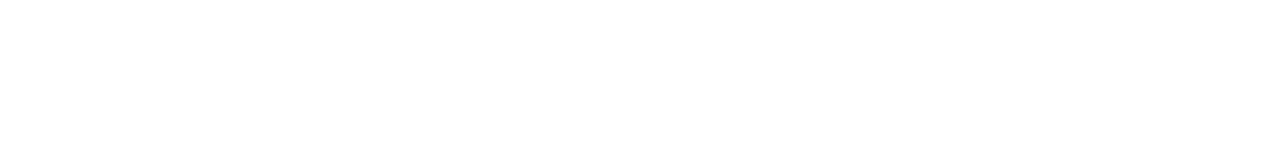
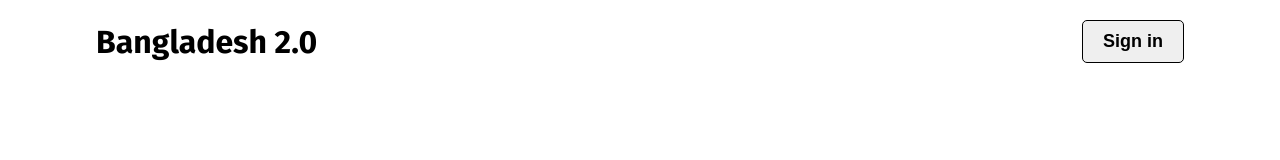
Before and after one commit to grashik99/Assignment-1, a plain HTML site: page index.html in a window 1280 px wide. Drawn offline with Linux system fonts and the light colour scheme.

Commit message:
header secton done

```diff
--- a/index.html
+++ b/index.html
@@ -1,14 +1,20 @@
 <!DOCTYPE html>
 <html lang="en">
+
 <head>
     <meta charset="UTF-8">
     <meta name="viewport" content="width=device-width, initial-scale=1.0">
     <title>Assignment-1</title>
-    <link rel="stylesheet" href="./styles/index.css">
+    <link rel="stylesheet" href="./styles/style.css">
+    <link href="https://fonts.googleapis.com/css2?family=Fira+Sans:ital,wght@0,100;0,200;0,300;0,400;0,500;0,600;0,700;0,800;0,900;1,100;1,200;1,300;1,400;1,500;1,600;1,700;1,800;1,900&display=swap" rel="stylesheet">
 </head>
-<body>
+
+<body class="fira-sans-semibold">
     <header>
-
+        <nav>
+            <h1><a href="#">Bangladesh 2.0</a></h1>
+            <button class="nav-btn">Sign in</button>
+        </nav>
     </header>
     <main>
 
@@ -17,4 +23,5 @@
 
     </Footer>
 </body>
+
 </html>
--- /dev/null
+++ b/styles/style.css
@@ -0,0 +1,58 @@
+* {
+    margin: 0;
+    padding: 0;
+}
+
+/* Shared style */
+.btn {
+    background-color: #006A50;
+    font-size: 18px;
+    font-weight: 600;
+    color: #FFFFFF;
+    border: none;
+    border-radius: 5px;
+    padding: 10px 20px;
+}
+
+.btn:hover {
+    background-color: rgba(255, 0, 0, 0.622);
+}
+
+body {
+    width: 85%;
+    margin: 0 auto;
+    font-family: "Fira Sans", serif;
+    font-weight: 400;
+    font-style: normal;
+}
+
+/* Nav section design */
+nav{
+    margin-top: 20px;
+    display: flex;
+    justify-content: space-between;
+    align-items: center;
+}
+.nav-btn {
+    font-size: 18px;
+    font-weight: 600;
+    color: black;
+    border: 1px solid black;
+    border-radius: 5px;
+    padding: 10px 20px;
+}
+
+.nav-btn:hover {
+    background-color: rgb(47, 133, 13);
+    color: white;
+}
+
+nav a{
+    text-decoration: none;
+    color: black;
+    font-size: 32px;
+    font-weight: 700;
+}
+nav a:hover{
+    color: green;
+}
```
Also changed, not shown: assets/al-jazeera.png (added), assets/card-icon.png (added), assets/facebook.png (added), assets/hero.png (added), assets/instagram.png (added), assets/quote-bg.png (added), assets/satelite.png (added), assets/x.png (added), styles/index.css (deleted).
